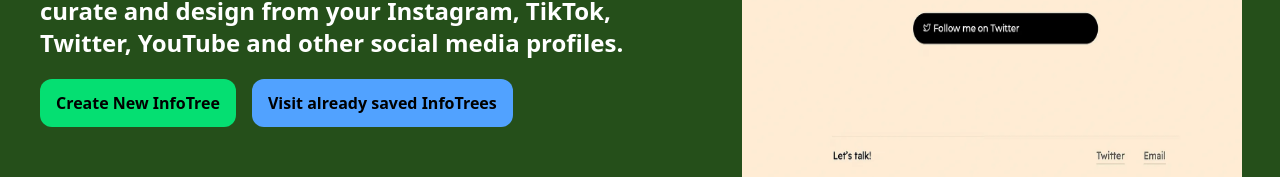
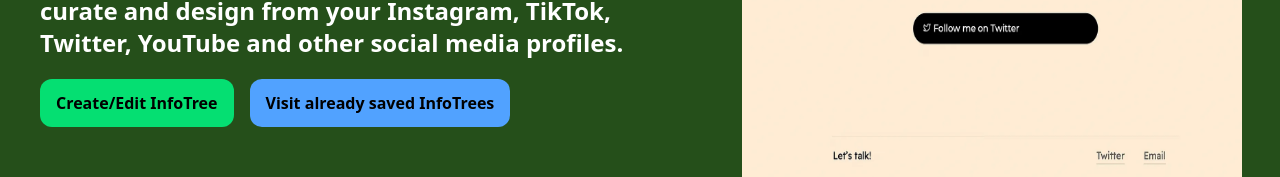
Before and after one commit to Sarang-Kulkarni2408/InfoTree-LinkTreeClone, a Next.js app: page / in a window 1280 px wide. Shown: the part 513-690 px from the top of the page. Built offline with nearby package versions, Linux system fonts and the light colour scheme.

Commit message:
Changed Create -> Create/Edit

```diff
--- a/app/page.js
+++ b/app/page.js
@@ -83,7 +83,7 @@ export default function Home() {
                 onClick={() => setMode("create")}
                 className="bg-green-400 hover:bg-green-500 text-black font-bold px-4 py-3 rounded-xl cursor-pointer"
               >
-                Create New InfoTree
+                Create/Edit InfoTree
               </button>
               <button
                 onClick={() => setMode("visit")}
```
